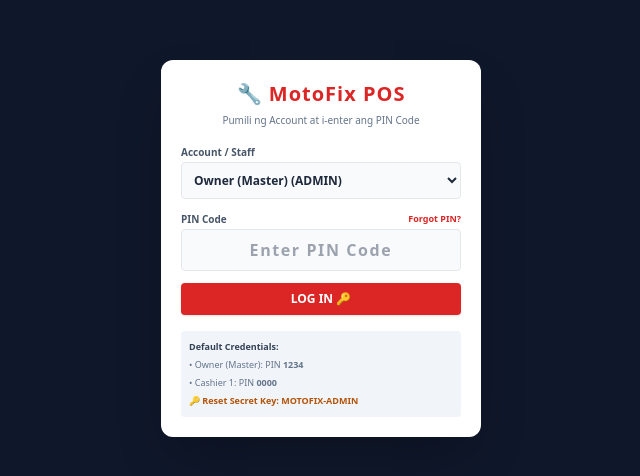
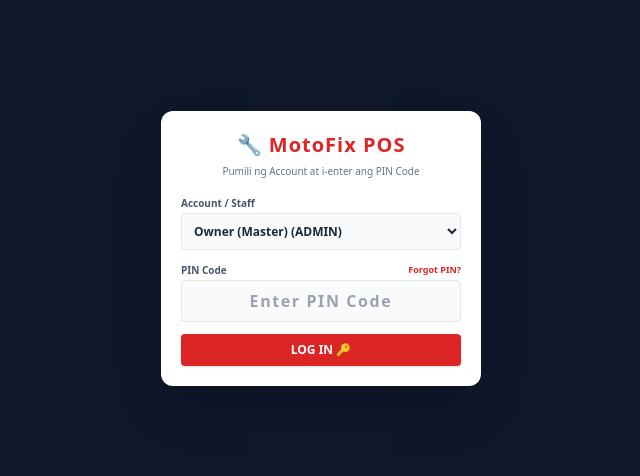
Before and after one commit to Marc23Web/motofix-pos, a React (Vite) app: page / in a window 1280 px wide. Shown: the part 152-628 px from the top of the page, without its empty margins (319-959 px from the left). Built offline with nearby package versions, Linux system fonts and the light colour scheme.

Commit message:
Update App.jsx

```diff
--- a/src/App.jsx
+++ b/src/App.jsx
@@ -405,7 +405,7 @@ export default function App() {
     return { name: mech, totalLabor, jobCount };
   });
 
-  // 1. LOGIN SCREEN WITH FORGOT PIN BUTTON
+  // 1. SECURE LOGIN SCREEN (No Passwords Displayed)
   if (!currentUser) {
     return (
       <div className="min-h-screen bg-slate-900 flex justify-center items-center p-3 font-sans text-xs">
@@ -456,13 +456,6 @@ export default function App() {
               LOG IN 🔑
             </button>
           </form>
-
-          <div className="bg-slate-100 p-2 rounded text-[9px] text-slate-500 space-y-0.5">
-            <p className="font-bold text-slate-700">Default Credentials:</p>
-            <p>• Owner (Master): PIN <b>1234</b></p>
-            <p>• Cashier 1: PIN <b>0000</b></p>
-            <p className="text-amber-700 font-semibold mt-1">🔑 Reset Secret Key: <b>MOTOFIX-ADMIN</b></p>
-          </div>
         </div>
 
         {/* FORGOT PIN RESET MODAL */}
@@ -480,7 +473,7 @@ export default function App() {
                   <input
                     type="password"
                     required
-                    placeholder="Enter MOTOFIX-ADMIN"
+                    placeholder="Enter Secret Key"
                     value={recoveryInput}
                     onChange={(e) => setRecoveryInput(e.target.value)}
                     className="w-full border rounded p-1.5 text-xs mt-0.5"
@@ -878,7 +871,7 @@ export default function App() {
                         <span className="ml-1 text-[9px] uppercase font-bold text-amber-600 bg-amber-50 px-1 rounded border border-amber-200">
                           {u.role}
                         </span>
-                        <p className="text-[9px] text-slate-400">PIN: **** (PIN Code)</p>
+                        <p className="text-[9px] text-slate-400">PIN: **** (Hidden for security)</p>
                       </div>
                       {u.id !== currentUser.id && (
                         <button
```
